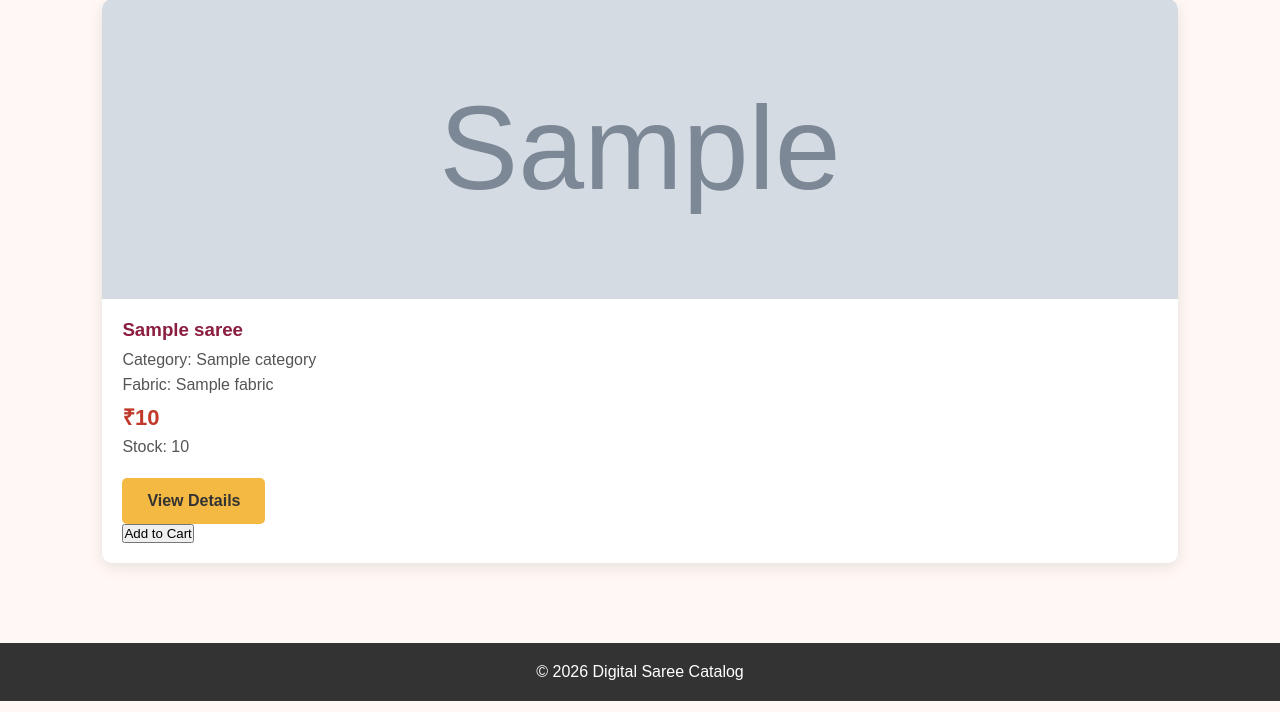
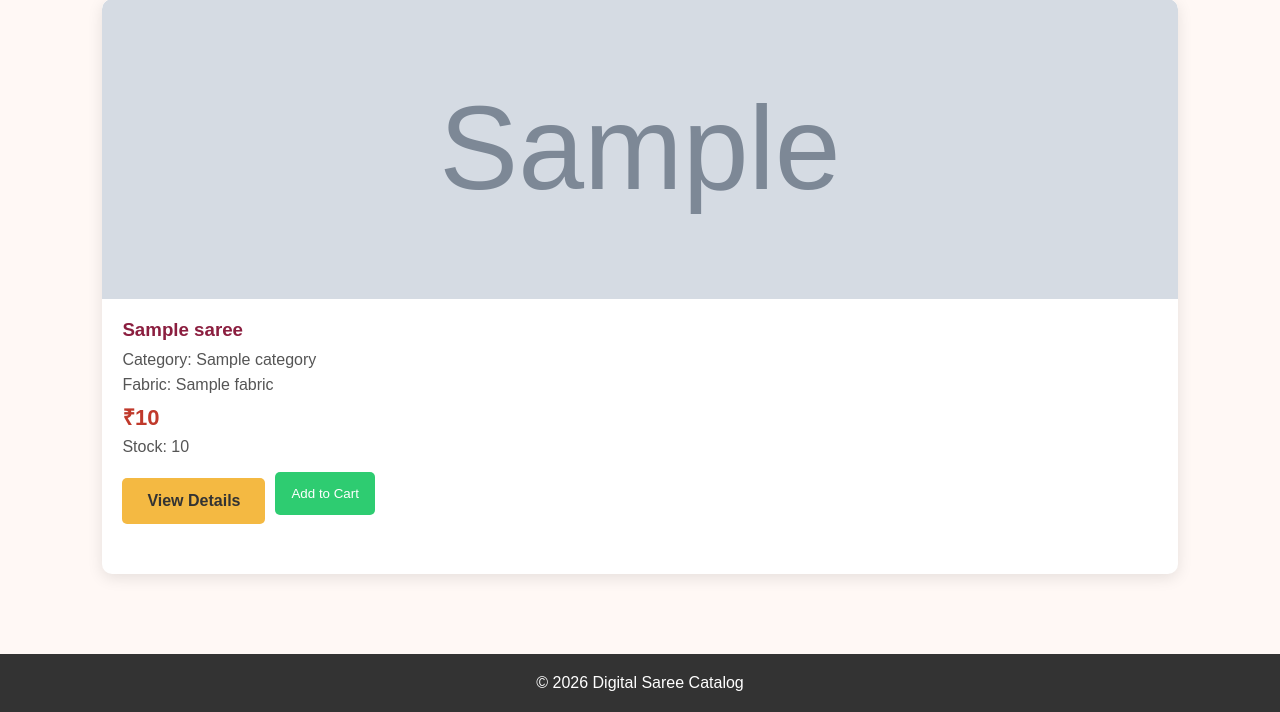
Before and after one commit to Navya1919Sri/Digital-Saree-Catalog-And-Online-Mangement-System, a Flask app: page /catalog in a window 1280 px wide. Shown: the part 302-1014 px from the top of the page. Run offline with Flask 3, Linux system fonts and the light colour scheme; tables that the repository leaves empty hold one stand-in row (values such as "Sample post"); grey boxes marked "Sample" are stand-in pictures; a database or web service that is not in the repository returns one stand-in record (values such as "Sample title"); some libraries are stand-ins or nearby versions.

Commit message:
updated all files

```diff
--- a/static/css/style.css
+++ b/static/css/style.css
@@ -1429,3 +1429,20 @@ footer {
 .remove-btn:hover {
     background-color: #b02a37;
 }
+.btn-group {
+    display: flex;
+    gap: 10px;
+    margin-bottom: 30px;
+    align-items: center;
+}
+.btn-cart {
+    background-color: #2ecc71;
+    color: white;
+    border: none;
+    padding: 14px 16px;
+    border-radius: 5px;
+    cursor: pointer;
+}
+.btn-cart:hover {
+    background-color: #27ae60;
+}
```
